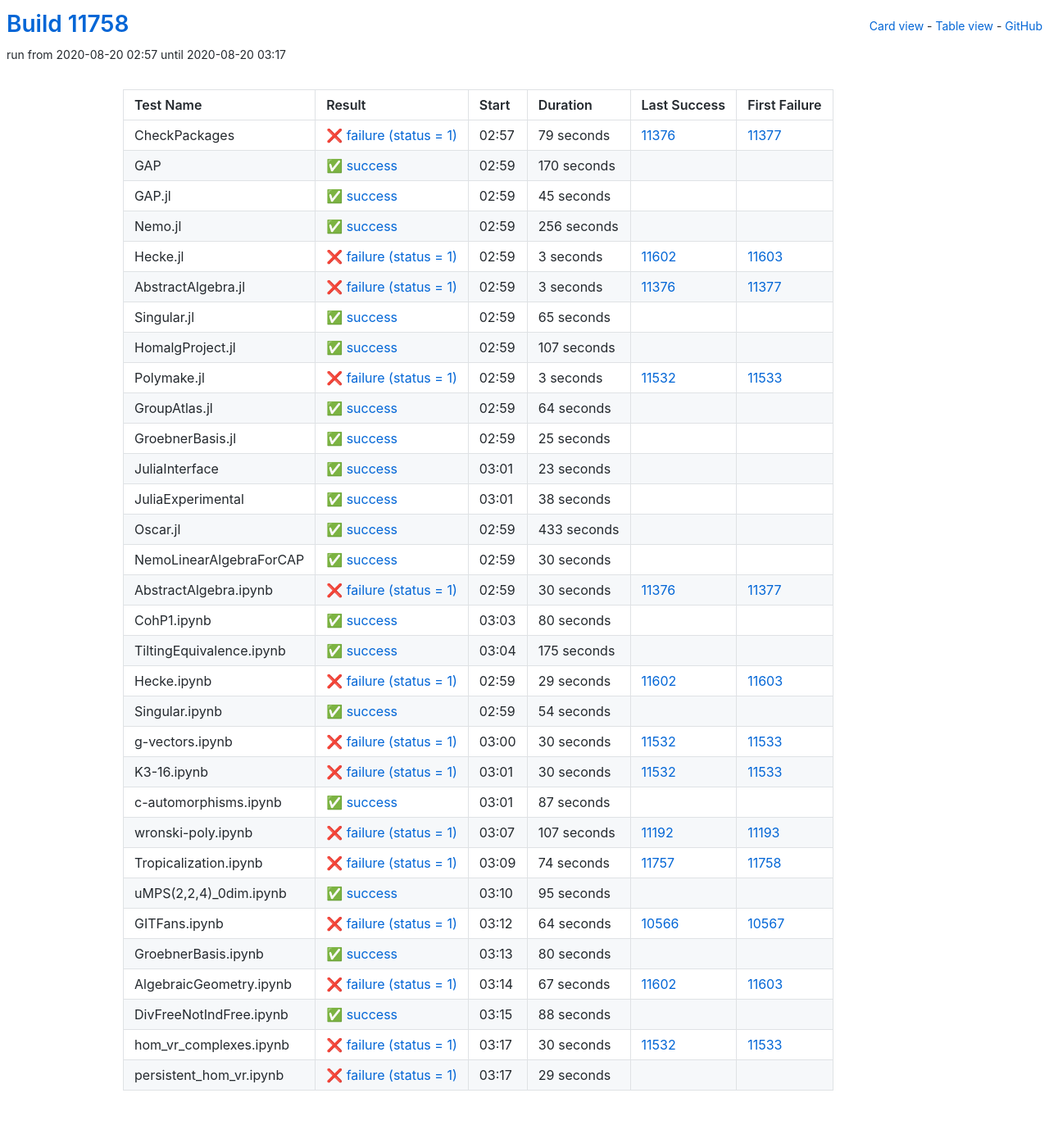
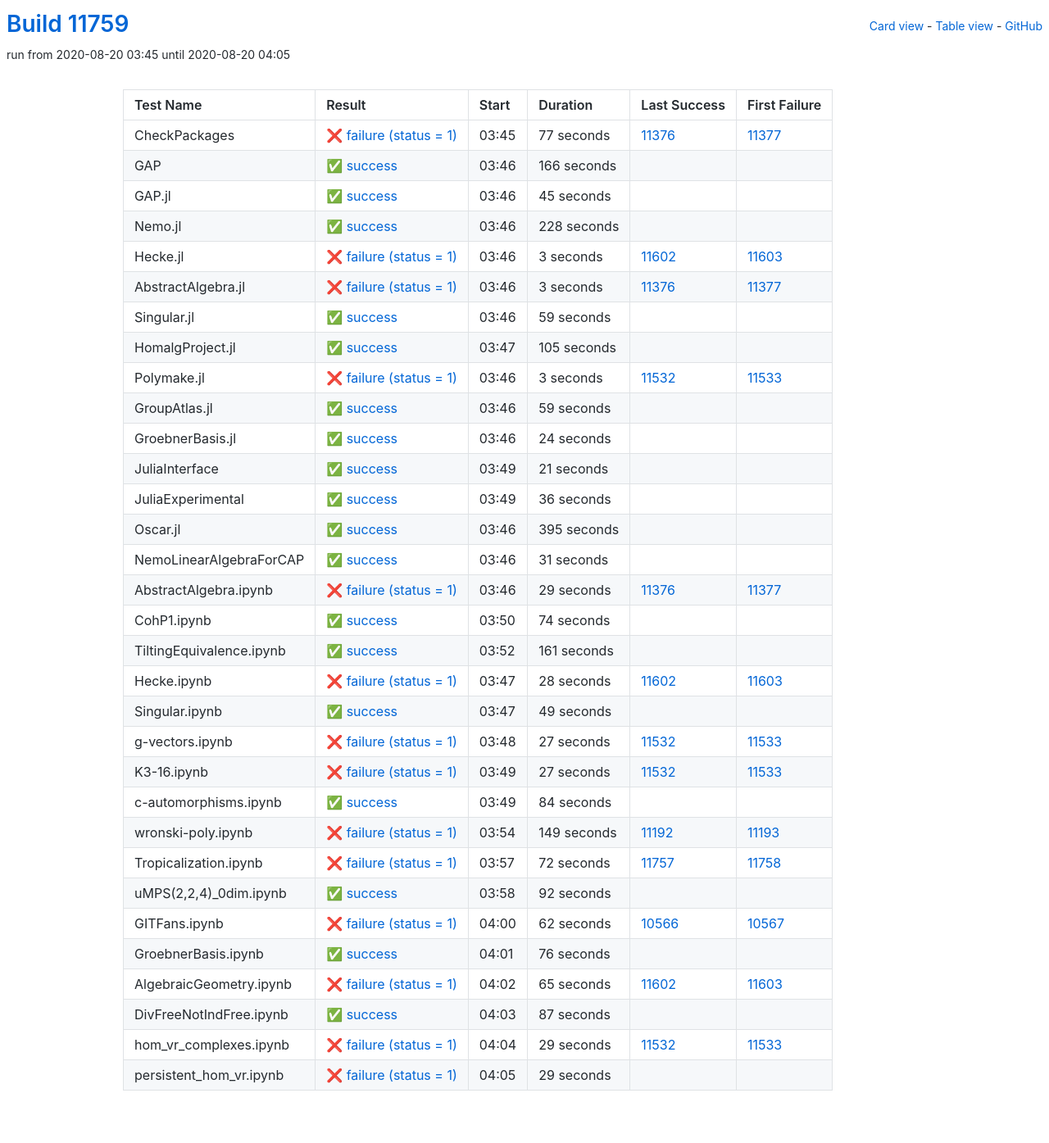
Before and after one commit to oscar-system/oscar-ci-status, a Jekyll site: the page built from table.html, in a window 1280 px wide. Shown: the whole page at 82% size. Built offline with Jekyll 4.4.1, drawn with Linux system fonts in a browser that asks for light colours.

Commit message:
Build #11759

```diff
--- a/_data/ci.yml
+++ b/_data/ci.yml
@@ -1,6 +1,6 @@
 ---
-build: 11758
-build_url: https://oscarci.mathematik.uni-kl.de/job/oscar/11758/
+build: 11759
+build_url: https://oscarci.mathematik.uni-kl.de/job/oscar/11759/
 job: oscar
 organization: oscar-system
 repo: oscar-ci-status
@@ -8,32 +8,32 @@
 tests:
 - name: CheckPackages
   id: checkpackages
-  log: https://oscarci.mathematik.uni-kl.de/job/oscar/11758/artifact/logs/build-11758/CheckPackages.log
-  start: 2020-08-20 02:57
+  log: https://oscarci.mathematik.uni-kl.de/job/oscar/11759/artifact/logs/build-11759/CheckPackages.log
+  start: 2020-08-20 03:45
   success: false
   exitcode: 1
   status: failure
-  duration: 79
+  duration: 77
   last_success: 11376
   last_success_url: https://oscarci.mathematik.uni-kl.de/job/oscar/11376/
   first_failure: 11377
   first_failure_url: https://oscarci.mathematik.uni-kl.de/job/oscar/11377/
 - name: GAP
   id: gap
-  log: https://oscarci.mathematik.uni-kl.de/job/oscar/11758/artifact/logs/build-11758/GAP.log
-  start: 2020-08-20 02:59
+  log: https://oscarci.mathematik.uni-kl.de/job/oscar/11759/artifact/logs/build-11759/GAP.log
+  start: 2020-08-20 03:46
   success: true
   exitcode: 0
   status: success
-  duration: 170
+  duration: 166
   last_success: false
   last_success_url:
   first_failure: false
   first_failure_url:
 - name: GAP.jl
   id: gap-jl
-  log: https://oscarci.mathematik.uni-kl.de/job/oscar/11758/artifact/logs/build-11758/GAP.jl.log
-  start: 2020-08-20 02:59
+  log: https://oscarci.mathematik.uni-kl.de/job/oscar/11759/artifact/logs/build-11759/GAP.jl.log
+  start: 2020-08-20 03:46
   success: true
   exitcode: 0
   status: success
@@ -44,20 +44,20 @@
   first_failure_url:
 - name: Nemo.jl
   id: nemo-jl
-  log: https://oscarci.mathematik.uni-kl.de/job/oscar/11758/artifact/logs/build-11758/Nemo.jl.log
-  start: 2020-08-20 02:59
+  log: https://oscarci.mathematik.uni-kl.de/job/oscar/11759/artifact/logs/build-11759/Nemo.jl.log
+  start: 2020-08-20 03:46
   success: true
   exitcode: 0
   status: success
-  duration: 256
+  duration: 228
   last_success: false
   last_success_url:
   first_failure: false
   first_failure_url:
 - name: Hecke.jl
   id: hecke-jl
-  log: https://oscarci.mathematik.uni-kl.de/job/oscar/11758/artifact/logs/build-11758/Hecke.jl.log
-  start: 2020-08-20 02:59
+  log: https://oscarci.mathematik.uni-kl.de/job/oscar/11759/artifact/logs/build-11759/Hecke.jl.log
+  start: 2020-08-20 03:46
   success: false
   exitcode: 1
   status: failure
@@ -68,8 +68,8 @@
   first_failure_url: https://oscarci.mathematik.uni-kl.de/job/oscar/11603/
 - name: AbstractAlgebra.jl
   id: abstractalgebra-jl
-  log: https://oscarci.mathematik.uni-kl.de/job/oscar/11758/artifact/logs/build-11758/AbstractAlgebra.jl.log
-  start: 2020-08-20 02:59
+  log: https://oscarci.mathematik.uni-kl.de/job/oscar/11759/artifact/logs/build-11759/AbstractAlgebra.jl.log
+  start: 2020-08-20 03:46
   success: false
   exitcode: 1
   status: failure
@@ -80,32 +80,32 @@
   first_failure_url: https://oscarci.mathematik.uni-kl.de/job/oscar/11377/
 - name: Singular.jl
   id: singular-jl
-  log: https://oscarci.mathematik.uni-kl.de/job/oscar/11758/artifact/logs/build-11758/Singular.jl.log
-  start: 2020-08-20 02:59
+  log: https://oscarci.mathematik.uni-kl.de/job/oscar/11759/artifact/logs/build-11759/Singular.jl.log
+  start: 2020-08-20 03:46
   success: true
   exitcode: 0
   status: success
-  duration: 65
+  duration: 59
   last_success: false
   last_success_url:
   first_failure: false
   first_failure_url:
 - name: HomalgProject.jl
   id: homalgproject-jl
-  log: https://oscarci.mathematik.uni-kl.de/job/oscar/11758/artifact/logs/build-11758/HomalgProject.jl.log
-  start: 2020-08-20 02:59
+  log: https://oscarci.mathematik.uni-kl.de/job/oscar/11759/artifact/logs/build-11759/HomalgProject.jl.log
+  start: 2020-08-20 03:47
   success: true
   exitcode: 0
   status: success
-  duration: 107
+  duration: 105
   last_success: false
   last_success_url:
   first_failure: false
   first_failure_url:
 - name: Polymake.jl
   id: polymake-jl
-  log: https://oscarci.mathematik.uni-kl.de/job/oscar/11758/artifact/logs/build-11758/Polymake.jl.log
-  start: 2020-08-20 02:59
+  log: https://oscarci.mathematik.uni-kl.de/job/oscar/11759/artifact/logs/build-11759/Polymake.jl.log
+  start: 2020-08-20 03:46
   success: false
   exitcode: 1
   status: failure
@@ -116,164 +116,248 @@
   first_failure_url: https://oscarci.mathematik.uni-kl.de/job/oscar/11533/
 - name: GroupAtlas.jl
   id: groupatlas-jl
-  log: https://oscarci.mathematik.uni-kl.de/job/oscar/11758/artifact/logs/build-11758/GroupAtlas.jl.log
-  start: 2020-08-20 02:59
+  log: https://oscarci.mathematik.uni-kl.de/job/oscar/11759/artifact/logs/build-11759/GroupAtlas.jl.log
+  start: 2020-08-20 03:46
   success: true
   exitcode: 0
   status: success
-  duration: 64
+  duration: 59
   last_success: false
   last_success_url:
   first_failure: false
   first_failure_url:
 - name: GroebnerBasis.jl
   id: groebnerbasis-jl
-  log: https://oscarci.mathematik.uni-kl.de/job/oscar/11758/artifact/logs/build-11758/GroebnerBasis.jl.log
-  start: 2020-08-20 02:59
+  log: https://oscarci.mathematik.uni-kl.de/job/oscar/11759/artifact/logs/build-11759/GroebnerBasis.jl.log
+  start: 2020-08-20 03:46
   success: true
   exitcode: 0
   status: success
-  duration: 25
+  duration: 24
   last_success: false
   last_success_url:
   first_failure: false
   first_failure_url:
 - name: JuliaInterface
   id: juliainterface
-  log: https://oscarci.mathematik.uni-kl.de/job/oscar/11758/artifact/logs/build-11758/JuliaInterface.log
-  start: 2020-08-20 03:01
+  log: https://oscarci.mathematik.uni-kl.de/job/oscar/11759/artifact/logs/build-11759/JuliaInterface.log
+  start: 2020-08-20 03:49
   success: true
   exitcode: 0
   status: success
-  duration: 23
+  duration: 21
   last_success: false
   last_success_url:
   first_failure: false
   first_failure_url:
 - name: JuliaExperimental
   id: juliaexperimental
-  log: https://oscarci.mathematik.uni-kl.de/job/oscar/11758/artifact/logs/build-11758/JuliaExperimental.log
-  start: 2020-08-20 03:01
+  log: https://oscarci.mathematik.uni-kl.de/job/oscar/11759/artifact/logs/build-11759/JuliaExperimental.log
+  start: 2020-08-20 03:49
   success: true
   exitcode: 0
   status: success
-  duration: 38
+  duration: 36
   last_success: false
   last_success_url:
   first_failure: false
   first_failure_url:
 - name: Oscar.jl
   id: oscar-jl
-  log: https://oscarci.mathematik.uni-kl.de/job/oscar/11758/artifact/logs/build-11758/Oscar.jl.log
-  start: 2020-08-20 02:59
+  log: https://oscarci.mathematik.uni-kl.de/job/oscar/11759/artifact/logs/build-11759/Oscar.jl.log
+  start: 2020-08-20 03:46
   success: true
   exitcode: 0
   status: success
-  duration: 433
+  duration: 395
   last_success: false
   last_success_url:
   first_failure: false
   first_failure_url:
 - name: NemoLinearAlgebraForCAP
   id: nemolinearalgebraforcap
-  log: https://oscarci.mathematik.uni-kl.de/job/oscar/11758/artifact/logs/build-11758/NemoLinearAlgebraForCAP.log
-  start: 2020-08-20 02:59
+  log: https://oscarci.mathematik.uni-kl.de/job/oscar/11759/artifact/logs/build-11759/NemoLinearAlgebraForCAP.log
+  start: 2020-08-20 03:46
   success: true
   exitcode: 0
   status: success
-  duration: 30
+  duration: 31
   last_success: false
   last_success_url:
   first_failure: false
   first_failure_url:
 - name: AbstractAlgebra.ipynb
   id: abstractalgebra-ipynb
-  log: https://oscarci.mathematik.uni-kl.de/job/oscar/11758/artifact/logs/build-11758/AbstractAlgebra.ipynb.log
-  start: 2020-08-20 02:59
+  log: https://oscarci.mathematik.uni-kl.de/job/oscar/11759/artifact/logs/build-11759/AbstractAlgebra.ipynb.log
+  start: 2020-08-20 03:46
   success: false
   exitcode: 1
   status: failure
-  duration: 30
+  duration: 29
   last_success: 11376
   last_success_url: https://oscarci.mathematik.uni-kl.de/job/oscar/11376/
   first_failure: 11377
   first_failure_url: https://oscarci.mathematik.uni-kl.de/job/oscar/11377/
 - name: CohP1.ipynb
   id: cohp1-ipynb
-  log: https://oscarci.mathematik.uni-kl.de/job/oscar/11758/artifact/logs/build-11758/CohP1.ipynb.log
-  start: 2020-08-20 03:03
+  log: https://oscarci.mathematik.uni-kl.de/job/oscar/11759/artifact/logs/build-11759/CohP1.ipynb.log
+  start: 2020-08-20 03:50
   success: true
   exitcode: 0
   status: success
-  duration: 80
+  duration: 74
   last_success: false
   last_success_url:
   first_failure: false
   first_failure_url:
 - name: TiltingEquivalence.ipynb
   id: tiltingequivalence-ipynb
-  log: https://oscarci.mathematik.uni-kl.de/job/oscar/11758/artifact/logs/build-11758/TiltingEquivalence.ipynb.log
-  start: 2020-08-20 03:04
+  log: https://oscarci.mathematik.uni-kl.de/job/oscar/11759/artifact/logs/build-11759/TiltingEquivalence.ipynb.log
+  start: 2020-08-20 03:52
   success: true
   exitcode: 0
   status: success
-  duration: 175
+  duration: 161
   last_success: false
   last_success_url:
   first_failure: false
   first_failure_url:
 - name: Hecke.ipynb
   id: hecke-ipynb
-  log: https://oscarci.mathematik.uni-kl.de/job/oscar/11758/artifact/logs/build-11758/Hecke.ipynb.log
-  start: 2020-08-20 02:59
+  log: https://oscarci.mathematik.uni-kl.de/job/oscar/11759/artifact/logs/build-11759/Hecke.ipynb.log
+  start: 2020-08-20 03:47
   success: false
   exitcode: 1
   status: failure
-  duration: 29
+  duration: 28
   last_success: 11602
   last_success_url: https://oscarci.mathematik.uni-kl.de/job/oscar/11602/
   first_failure: 11603
   first_failure_url: https://oscarci.mathematik.uni-kl.de/job/oscar/11603/
 - name: Singular.ipynb
   id: singular-ipynb
-  log: https://oscarci.mathematik.uni-kl.de/job/oscar/11758/artifact/logs/build-11758/Singular.ipynb.log
-  start: 2020-08-20 02:59
+  log: https://oscarci.mathematik.uni-kl.de/job/oscar/11759/artifact/logs/build-11759/Singular.ipynb.log
+  start: 2020-08-20 03:47
   success: true
   exitcode: 0
   status: success
-  duration: 54
+  duration: 49
   last_success: false
   last_success_url:
   first_failure: false
   first_failure_url:
 - name: g-vectors.ipynb
   id: g-vectors-ipynb
-  log: https://oscarci.mathematik.uni-kl.de/job/oscar/11758/artifact/logs/build-11758/g-vectors.ipynb.log
-  start: 2020-08-20 03:00
+  log: https://oscarci.mathematik.uni-kl.de/job/oscar/11759/artifact/logs/build-11759/g-vectors.ipynb.log
+  start: 2020-08-20 03:48
   success: false
   exitcode: 1
   status: failure
-  duration: 30
+  duration: 27
   last_success: 11532
   last_success_url: https://oscarci.mathematik.uni-kl.de/job/oscar/11532/
   first_failure: 11533
   first_failure_url: https://oscarci.mathematik.uni-kl.de/job/oscar/11533/
 - name: K3-16.ipynb
   id: k3-16-ipynb
-  log: https://oscarci.mathematik.uni-kl.de/job/oscar/11758/artifact/logs/build-11758/K3-16.ipynb.log
-  start: 2020-08-20 03:01
+  log: https://oscarci.mathematik.uni-kl.de/job/oscar/11759/artifact/logs/build-11759/K3-16.ipynb.log
+  start: 2020-08-20 03:49
   success: false
   exitcode: 1
   status: failure
-  duration: 30
+  duration: 27
   last_success: 11532
   last_success_url: https://oscarci.mathematik.uni-kl.de/job/oscar/11532/
   first_failure: 11533
   first_failure_url: https://oscarci.mathematik.uni-kl.de/job/oscar/11533/
 - name: c-automorphisms.ipynb
   id: c-automorphisms-ipynb
-  log: https://oscarci.mathematik.uni-kl.de/job/oscar/11758/artifact/logs/build-11758/c-automorphisms.ipynb.log
-  start: 2020-08-20 03:01
+  log: https://oscarci.mathematik.uni-kl.de/job/oscar/11759/artifact/logs/build-11759/c-automorphisms.ipynb.log
+  start: 2020-08-20 03:49
+  success: true
+  exitcode: 0
+  status: success
+  duration: 84
+  last_success: false
+  last_success_url:
+  first_failure: false
+  first_failure_url:
+- name: wronski-poly.ipynb
+  id: wronski-poly-ipynb
+  log: https://oscarci.mathematik.uni-kl.de/job/oscar/11759/artifact/logs/build-11759/wronski-poly.ipynb.log
+  start: 2020-08-20 03:54
+  success: false
+  exitcode: 1
+  status: failure
+  duration: 149
+  last_success: 11192
+  last_success_url: https://oscarci.mathematik.uni-kl.de/job/oscar/11192/
+  first_failure: 11193
+  first_failure_url: https://oscarci.mathematik.uni-kl.de/job/oscar/11193/
+- name: Tropicalization.ipynb
+  id: tropicalization-ipynb
+  log: https://oscarci.mathematik.uni-kl.de/job/oscar/11759/artifact/logs/build-11759/Tropicalization.ipynb.log
+  start: 2020-08-20 03:57
+  success: false
+  exitcode: 1
+  status: failure
+  duration: 72
+  last_success: 11757
+  last_success_url: https://oscarci.mathematik.uni-kl.de/job/oscar/11757/
+  first_failure: 11758
+  first_failure_url: https://oscarci.mathematik.uni-kl.de/job/oscar/11758/
+- name: uMPS(2,2,4)_0dim.ipynb
+  id: umps-2-2-4-0dim-ipynb
+  log: https://oscarci.mathematik.uni-kl.de/job/oscar/11759/artifact/logs/build-11759/uMPS-2-2-4-_0dim.ipynb.log
+  start: 2020-08-20 03:58
+  success: true
+  exitcode: 0
+  status: success
+  duration: 92
+  last_success: false
+  last_success_url:
+  first_failure: false
+  first_failure_url:
+- name: GITFans.ipynb
+  id: gitfans-ipynb
+  log: https://oscarci.mathematik.uni-kl.de/job/oscar/11759/artifact/logs/build-11759/GITFans.ipynb.log
+  start: 2020-08-20 04:00
+  success: false
+  exitcode: 1
+  status: failure
+  duration: 62
+  last_success: 10566
+  last_success_url: https://oscarci.mathematik.uni-kl.de/job/oscar/10566/
+  first_failure: 10567
+  first_failure_url: https://oscarci.mathematik.uni-kl.de/job/oscar/10567/
+- name: GroebnerBasis.ipynb
+  id: groebnerbasis-ipynb
+  log: https://oscarci.mathematik.uni-kl.de/job/oscar/11759/artifact/logs/build-11759/GroebnerBasis.ipynb.log
+  start: 2020-08-20 04:01
+  success: true
+  exitcode: 0
+  status: success
+  duration: 76
+  last_success: false
+  last_success_url:
+  first_failure: false
+  first_failure_url:
+- name: AlgebraicGeometry.ipynb
+  id: algebraicgeometry-ipynb
+  log: https://oscarci.mathematik.uni-kl.de/job/oscar/11759/artifact/logs/build-11759/AlgebraicGeometry.ipynb.log
+  start: 2020-08-20 04:02
+  success: false
+  exitcode: 1
+  status: failure
+  duration: 65
+  last_success: 11602
+  last_success_url: https://oscarci.mathematik.uni-kl.de/job/oscar/11602/
+  first_failure: 11603
+  first_failure_url: https://oscarci.mathematik.uni-kl.de/job/oscar/11603/
+- name: DivFreeNotIndFree.ipynb
+  id: divfreenotindfree-ipynb
+  log: https://oscarci.mathematik.uni-kl.de/job/oscar/11759/artifact/logs/build-11759/DivFreeNotIndFree.ipynb.log
+  start: 2020-08-20 04:03
   success: true
   exitcode: 0
   status: success
@@ -282,106 +366,22 @@
   last_success_url:
   first_failure: false
   first_failure_url:
-- name: wronski-poly.ipynb
-  id: wronski-poly-ipynb
-  log: https://oscarci.mathematik.uni-kl.de/job/oscar/11758/artifact/logs/build-11758/wronski-poly.ipynb.log
-  start: 2020-08-20 03:07
+- name: hom_vr_complexes.ipynb
+  id: hom-vr-complexes-ipynb
+  log: https://oscarci.mathematik.uni-kl.de/job/oscar/11759/artifact/logs/build-11759/hom_vr_complexes.ipynb.log
+  start: 2020-08-20 04:04
   success: false
   exitcode: 1
   status: failure
-  duration: 107
-  last_success: 11192
-  last_success_url: https://oscarci.mathematik.uni-kl.de/job/oscar/11192/
-  first_failure: 11193
-  first_failure_url: https://oscarci.mathematik.uni-kl.de/job/oscar/11193/
-- name: Tropicalization.ipynb
-  id: tropicalization-ipynb
-  log: https://oscarci.mathematik.uni-kl.de/job/oscar/11758/artifact/logs/build-11758/Tropicalization.ipynb.log
-  start: 2020-08-20 03:09
-  success: false
-  exitcode: 1
-  status: failure
-  duration: 74
-  last_success: 11757
-  last_success_url: https://oscarci.mathematik.uni-kl.de/job/oscar/11757/
-  first_failure: 11758
-  first_failure_url: https://oscarci.mathematik.uni-kl.de/job/oscar/11758/
-- name: uMPS(2,2,4)_0dim.ipynb
-  id: umps-2-2-4-0dim-ipynb
-  log: https://oscarci.mathematik.uni-kl.de/job/oscar/11758/artifact/logs/build-11758/uMPS-2-2-4-_0dim.ipynb.log
-  start: 2020-08-20 03:10
-  success: true
-  exitcode: 0
-  status: success
-  duration: 95
-  last_success: false
-  last_success_url:
-  first_failure: false
-  first_failure_url:
-- name: GITFans.ipynb
-  id: gitfans-ipynb
-  log: https://oscarci.mathematik.uni-kl.de/job/oscar/11758/artifact/logs/build-11758/GITFans.ipynb.log
-  start: 2020-08-20 03:12
-  success: false
-  exitcode: 1
-  status: failure
-  duration: 64
-  last_success: 10566
-  last_success_url: https://oscarci.mathematik.uni-kl.de/job/oscar/10566/
-  first_failure: 10567
-  first_failure_url: https://oscarci.mathematik.uni-kl.de/job/oscar/10567/
-- name: GroebnerBasis.ipynb
-  id: groebnerbasis-ipynb
-  log: https://oscarci.mathematik.uni-kl.de/job/oscar/11758/artifact/logs/build-11758/GroebnerBasis.ipynb.log
-  start: 2020-08-20 03:13
-  success: true
-  exitcode: 0
-  status: success
-  duration: 80
-  last_success: false
-  last_success_url:
-  first_failure: false
-  first_failure_url:
-- name: AlgebraicGeometry.ipynb
-  id: algebraicgeometry-ipynb
-  log: https://oscarci.mathematik.uni-kl.de/job/oscar/11758/artifact/logs/build-11758/AlgebraicGeometry.ipynb.log
-  start: 2020-08-20 03:14
-  success: false
-  exitcode: 1
-  status: failure
-  duration: 67
-  last_success: 11602
-  last_success_url: https://oscarci.mathematik.uni-kl.de/job/oscar/11602/
-  first_failure: 11603
-  first_failure_url: https://oscarci.mathematik.uni-kl.de/job/oscar/11603/
-- name: DivFreeNotIndFree.ipynb
-  id: divfreenotindfree-ipynb
-  log: https://oscarci.mathematik.uni-kl.de/job/oscar/11758/artifact/logs/build-11758/DivFreeNotIndFree.ipynb.log
-  start: 2020-08-20 03:15
-  success: true
-  exitcode: 0
-  status: success
-  duration: 88
-  last_success: false
-  last_success_url:
-  first_failure: false
-  first_failure_url:
-- name: hom_vr_complexes.ipynb
-  id: hom-vr-complexes-ipynb
-  log: https://oscarci.mathematik.uni-kl.de/job/oscar/11758/artifact/logs/build-11758/hom_vr_complexes.ipynb.log
-  start: 2020-08-20 03:17
-  success: false
-  exitcode: 1
-  status: failure
-  duration: 30
+  duration: 29
   last_success: 11532
   last_success_url: https://oscarci.mathematik.uni-kl.de/job/oscar/11532/
   first_failure: 11533
   first_failure_url: https://oscarci.mathematik.uni-kl.de/job/oscar/11533/
 - name: persistent_hom_vr.ipynb
   id: persistent-hom-vr-ipynb
-  log: https://oscarci.mathematik.uni-kl.de/job/oscar/11758/artifact/logs/build-11758/persistent_hom_vr.ipynb.log
-  start: 2020-08-20 03:17
+  log: https://oscarci.mathematik.uni-kl.de/job/oscar/11759/artifact/logs/build-11759/persistent_hom_vr.ipynb.log
+  start: 2020-08-20 04:05
   success: false
   exitcode: 1
   status: failure
```
Also changed, not shown: README.md.
